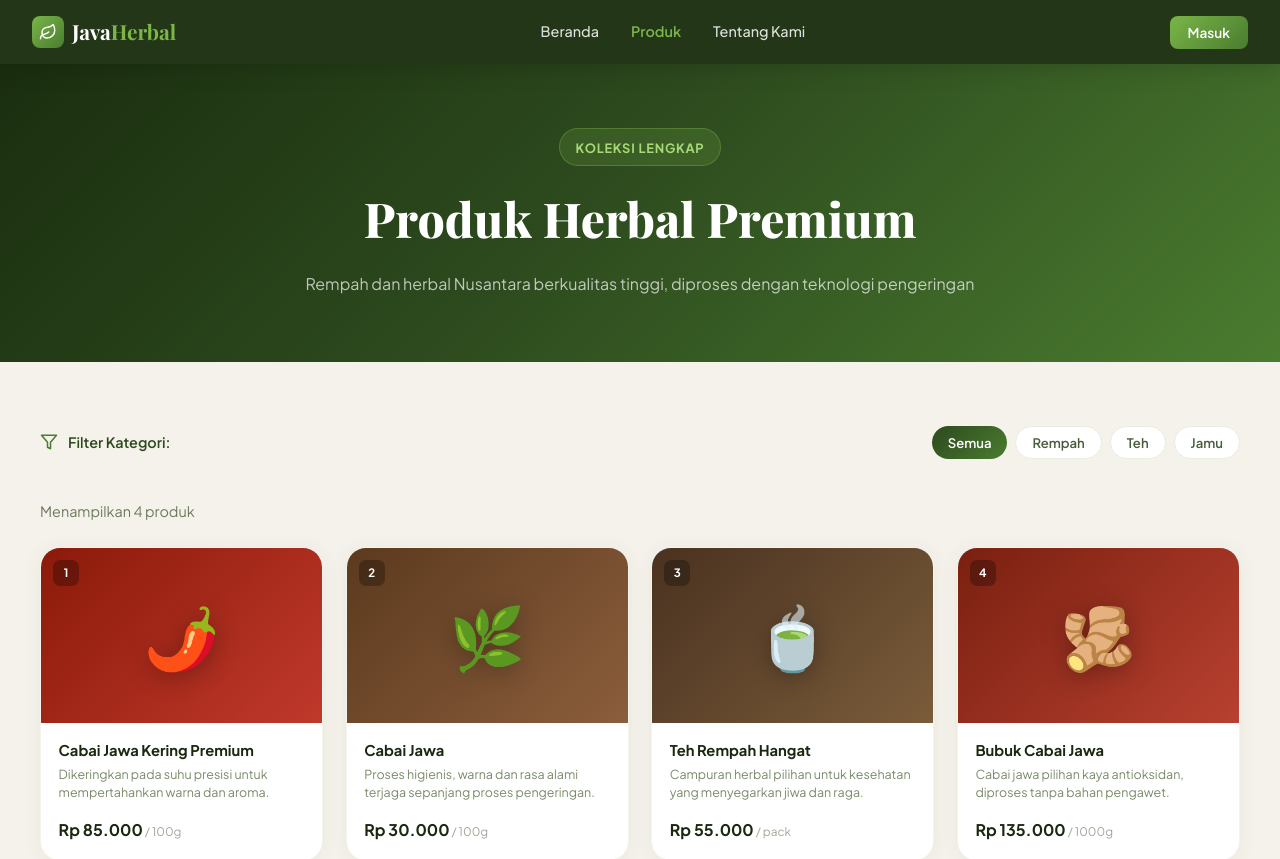
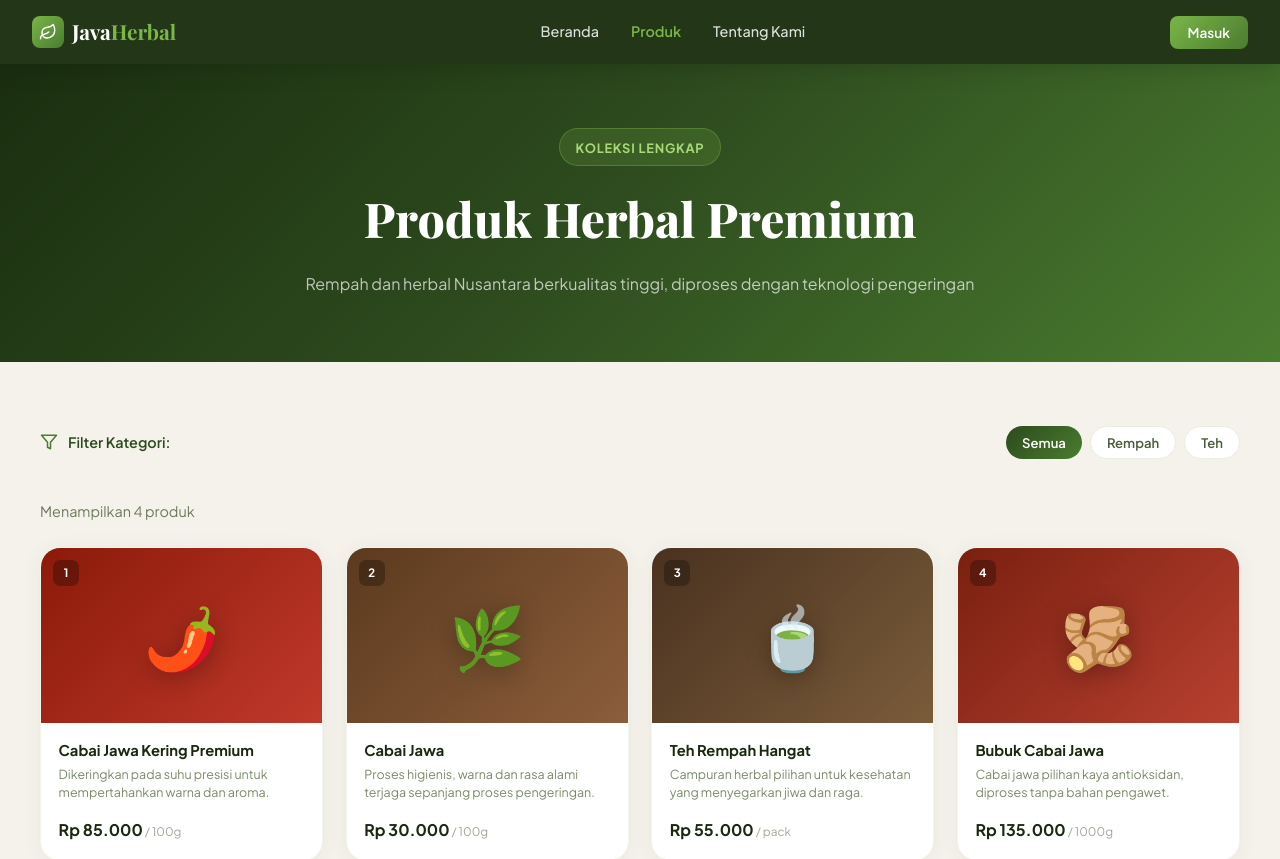
Before and after one commit to flemss/frondend-web, a React (Vite) app: page /produk in a window 1280 px wide. Shown: the top 859 px of the page. Built offline with nearby package versions, Linux system fonts and the light colour scheme.

Commit message:
update frontend

```diff
--- a/src/pages/Products.tsx
+++ b/src/pages/Products.tsx
@@ -23,7 +23,7 @@ const ALL_PRODUCTS: Product[] = [
   { id: 4, name: 'Bubuk Cabai Jawa', description: 'Cabai jawa pilihan kaya antioksidan, diproses tanpa bahan pengawet.', price: 'Rp 135.000', unit: '1000g', emoji: '🫚', rating: 4.6, reviews: 72, bgColor: 'linear-gradient(135deg,#7a2010,#b84030)', category: 'Rempah' },
 ]
 
-const CATEGORIES = ['Semua', 'Rempah', 'Teh', 'Jamu']
+const CATEGORIES = ['Semua', 'Rempah', 'Teh',]
 
 function ProductCard({ product, index }: { product: Product; index: number }) {
   const [hovered, setHovered] = useState(false)
```
